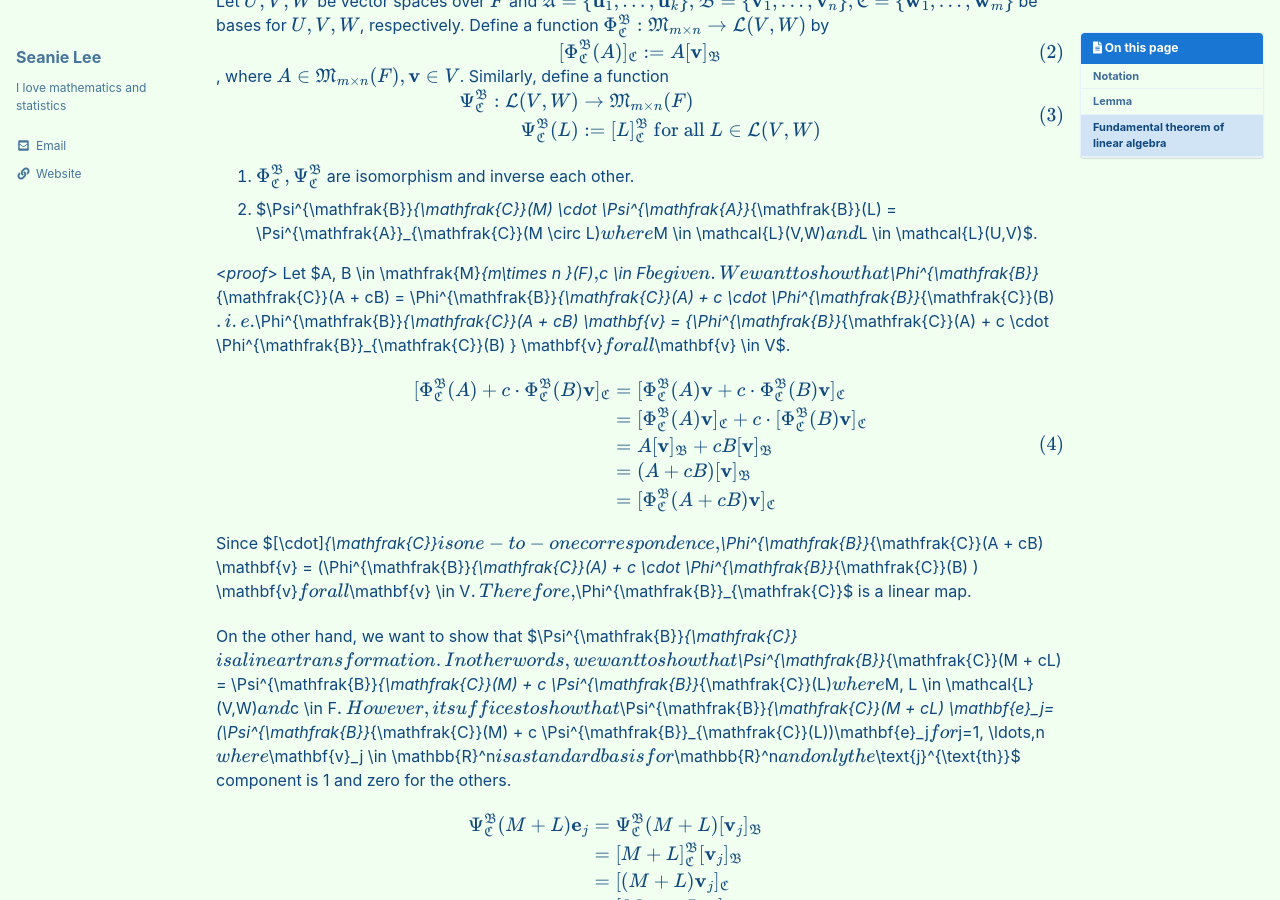
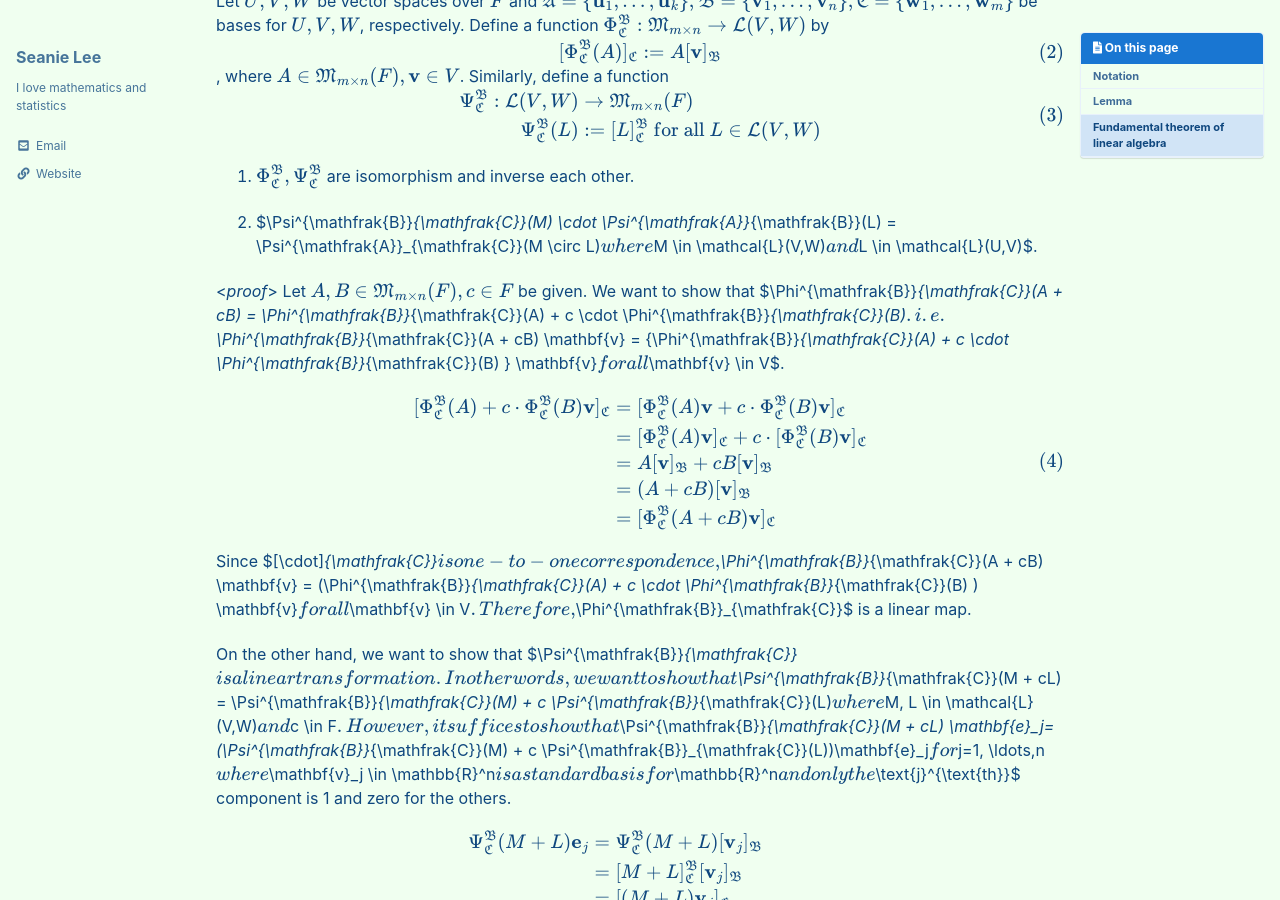
Before and after one commit to seanie12/blog, a Jekyll site: the page built from _posts/2020-12-30-fudamental-theorem-of-linear-algebra.md, in a window 1280 px wide and 900 px high, scrolled down 1057 px. Built offline with Jekyll 4.4.1, drawn with Linux system fonts in a browser that asks for light colours; cached includes are drawn as plain includes; formulas are drawn with MathJax 3.

```diff
--- a/_posts/2020-12-30-fudamental-theorem-of-linear-algebra.md
+++ b/_posts/2020-12-30-fudamental-theorem-of-linear-algebra.md
@@ -60,10 +60,11 @@ $$\begin{align}\begin{split}\Psi^{\mathfrak{B}}_{\mathfrak{C}}: \mathcal{L}(V,W)
 \Psi^{\mathfrak{B}}_{\mathfrak{C}}(L) &:= [L]^{\mathfrak{B}}_{\mathfrak{C}} \text{ for all } L \in \mathcal{L}(V,W)\end{split}\end{align}\\$$
 
 1. $$\Phi^{\mathfrak{B}}_{\mathfrak{C}}, \Psi^{\mathfrak{B}}_{\mathfrak{C}}$$ are isomorphism and inverse each other.
+
 2. $\Psi^{\mathfrak{B}}_{\mathfrak{C}}(M) \cdot \Psi^{\mathfrak{A}}_{\mathfrak{B}}(L) = \Psi^{\mathfrak{A}}_{\mathfrak{C}}(M \circ L)$ where $M \in \mathcal{L}(V,W)$ and $L \in \mathcal{L}(U,V)$.
 
 <*proof*>
-Let $A, B \in \mathfrak{M}_{m\times n }(F)$, $c \in F$ be given. We want to show that $\Phi^{\mathfrak{B}}_{\mathfrak{C}}(A + cB) = \Phi^{\mathfrak{B}}_{\mathfrak{C}}(A) + c \cdot \Phi^{\mathfrak{B}}_{\mathfrak{C}}(B)$.  i.e. $\Phi^{\mathfrak{B}}_{\mathfrak{C}}(A + cB) \mathbf{v} = \{\Phi^{\mathfrak{B}}_{\mathfrak{C}}(A) + c \cdot \Phi^{\mathfrak{B}}_{\mathfrak{C}}(B) \}  \mathbf{v}$ for all $\mathbf{v} \in V$.
+Let $$A, B \in \mathfrak{M}_{m\times n }(F), c \in F$$ be given. We want to show that $\Phi^{\mathfrak{B}}_{\mathfrak{C}}(A + cB) = \Phi^{\mathfrak{B}}_{\mathfrak{C}}(A) + c \cdot \Phi^{\mathfrak{B}}_{\mathfrak{C}}(B)$.  i.e. $\Phi^{\mathfrak{B}}_{\mathfrak{C}}(A + cB) \mathbf{v} = \{\Phi^{\mathfrak{B}}_{\mathfrak{C}}(A) + c \cdot \Phi^{\mathfrak{B}}_{\mathfrak{C}}(B) \}  \mathbf{v}$ for all $\mathbf{v} \in V$.
 
 $$\begin{align}
 \begin{split}
```
